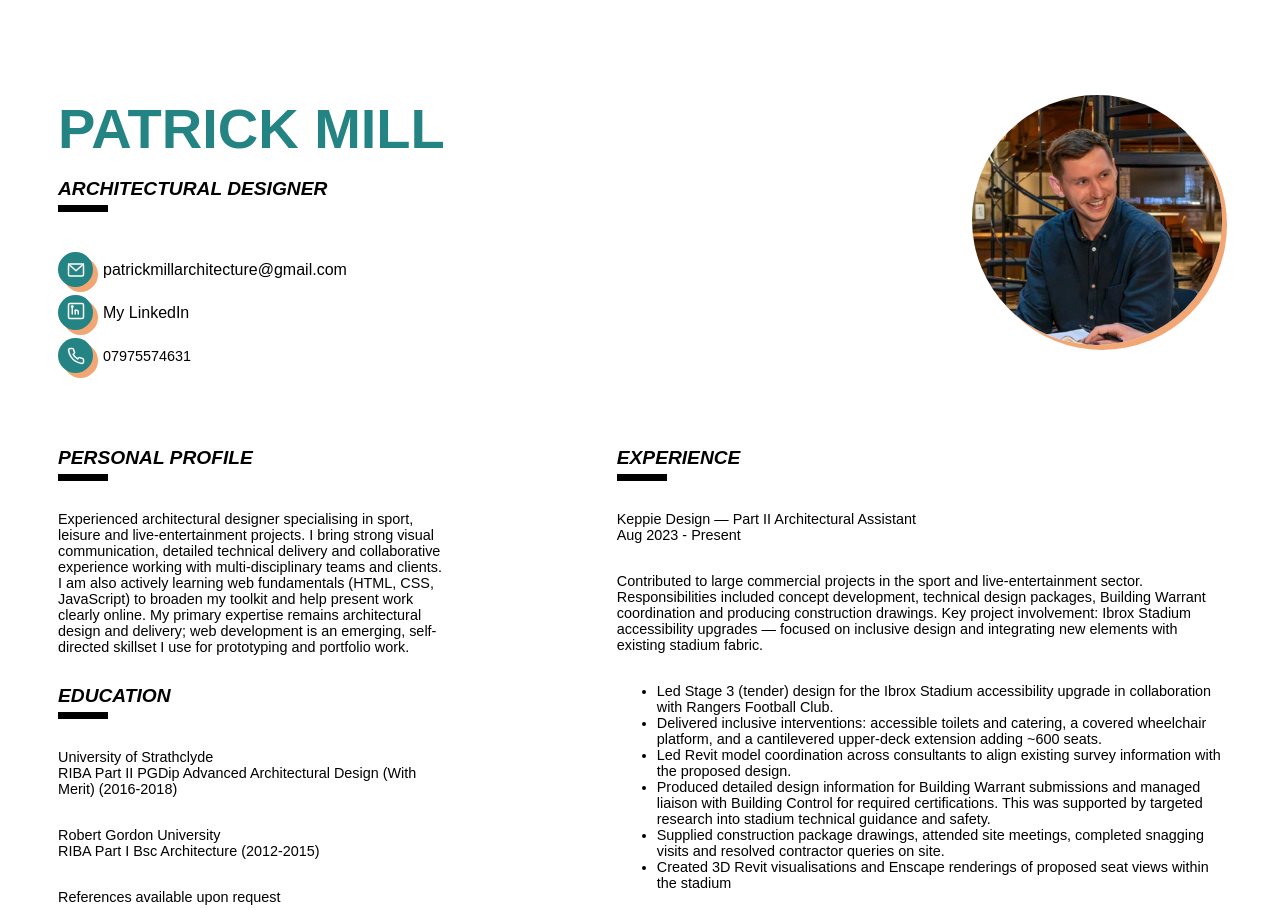
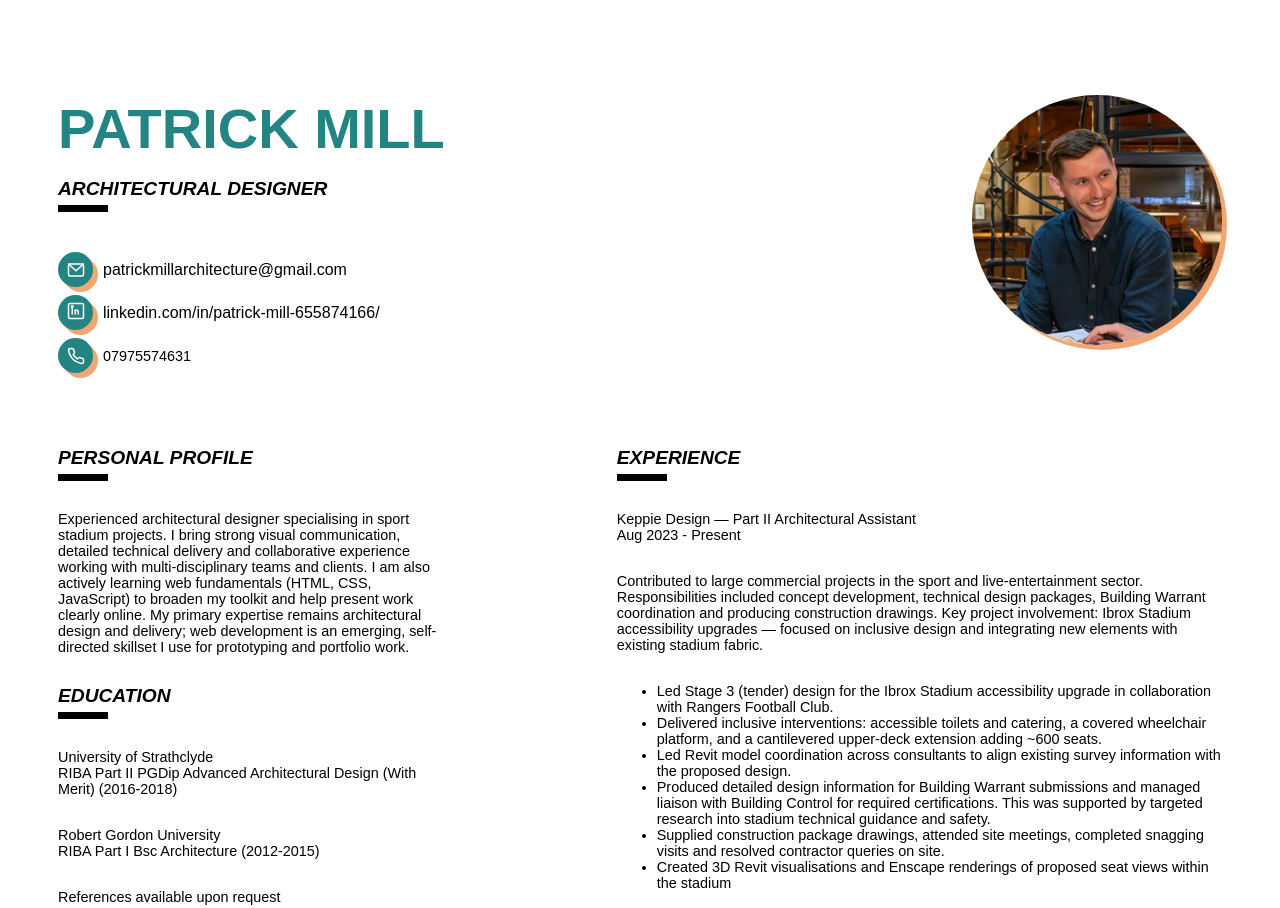
Before and after one commit to PatrickMill94/My-CV, a plain HTML site: page index.html in a window 1280 px wide. Shown: the top 908 px of the page. Drawn offline with Linux system fonts and the light colour scheme; a web font is replaced by a local one.

Commit message:
Revise resume HTML structure and content
Updated the HTML structure and content of the resume.

```diff
--- a/index.html
+++ b/index.html
@@ -48,7 +48,7 @@
                                 </svg>
                             </a>
                         </div>
-                        <a class="body-text" href="https://www.linkedin.com/in/patrick-mill-655874166/" target="_blank">My LinkedIn</a>
+                        <a class="body-text" href="https://www.linkedin.com/in/patrick-mill-655874166/" target="_blank">linkedin.com/in/patrick-mill-655874166/</a>
                     </div>
 
                     <div class="contact-item">
@@ -76,7 +76,7 @@
                 <div class="Personal-profile">
                     <h2 class="heading">PERSONAL PROFILE</h2>
                     <p class="body-text">
-                        Experienced architectural designer specialising in sport, leisure and live‑entertainment projects. I bring strong visual communication, detailed technical delivery and collaborative experience working with multi‑disciplinary teams and clients. I am also actively learning web fundamentals (HTML, CSS, JavaScript) to broaden my toolkit and help present work clearly online. My primary expertise remains architectural design and delivery; web development is an emerging, self-directed skillset I use for prototyping and portfolio work.
+                        Experienced architectural designer specialising in sport stadium projects. I bring strong visual communication, detailed technical delivery and collaborative experience working with multi‑disciplinary teams and clients. I am also actively learning web fundamentals (HTML, CSS, JavaScript) to broaden my toolkit and help present work clearly online. My primary expertise remains architectural design and delivery; web development is an emerging, self-directed skillset I use for prototyping and portfolio work.
                     </p>
                 </div>
 
```
